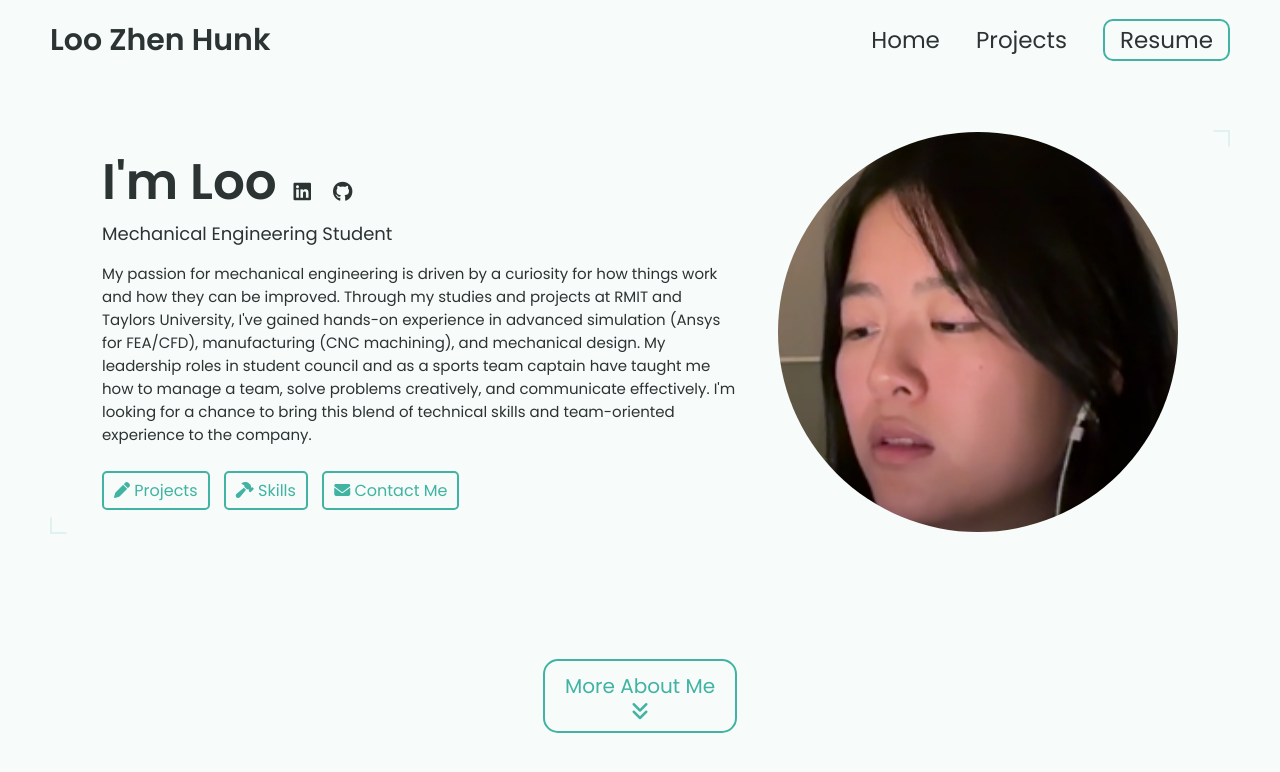
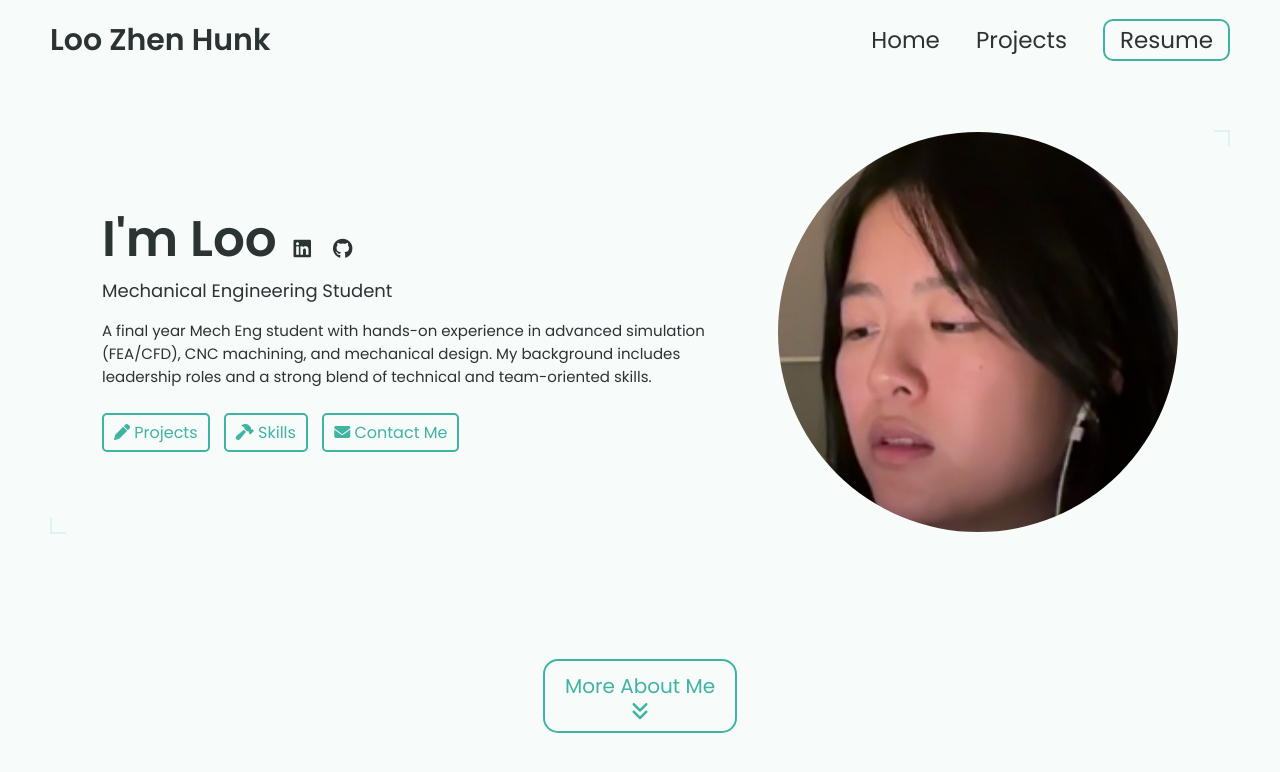
Before and after one commit to apex000/apex000.github.io, a Jekyll site: the page built from index.html, in a window 1280 px wide and 900 px high. Shown: the top 772 px of the window. Built offline with Jekyll 4.4.1, drawn with Linux system fonts in a browser that asks for light colours.

Commit message:
Update _config.yml

```diff
--- a/_config.yml
+++ b/_config.yml
@@ -15,10 +15,8 @@ title: Loo Zhen Hunk's Portfolio # This is what shows up in the tab of the brows
 name: Loo Zhen Hunk
 headline: Mechanical Engineering Student
 description: >- # dont remove this line. this will ignore all new lines until the next section
-  My passion for mechanical engineering is driven by a curiosity for how things work and how they can be improved. Through my studies and projects at RMIT and Taylors University,
-  I've gained hands-on experience in advanced simulation (Ansys for FEA/CFD), manufacturing (CNC machining), and mechanical design. My leadership roles in student council
-  and as a sports team captain have taught me how to manage a team, solve problems creatively, and communicate effectively. I'm looking for a chance to bring this blend of technical skills
-  and team-oriented experience to the company.
+  A final year Mech Eng student with hands-on experience in advanced simulation (FEA/CFD), CNC machining, and mechanical design. My background includes leadership roles and a strong blend of
+  technical and team-oriented skills.
 
 profile_image: ./assets/images/profile-image/image.png
 
```
